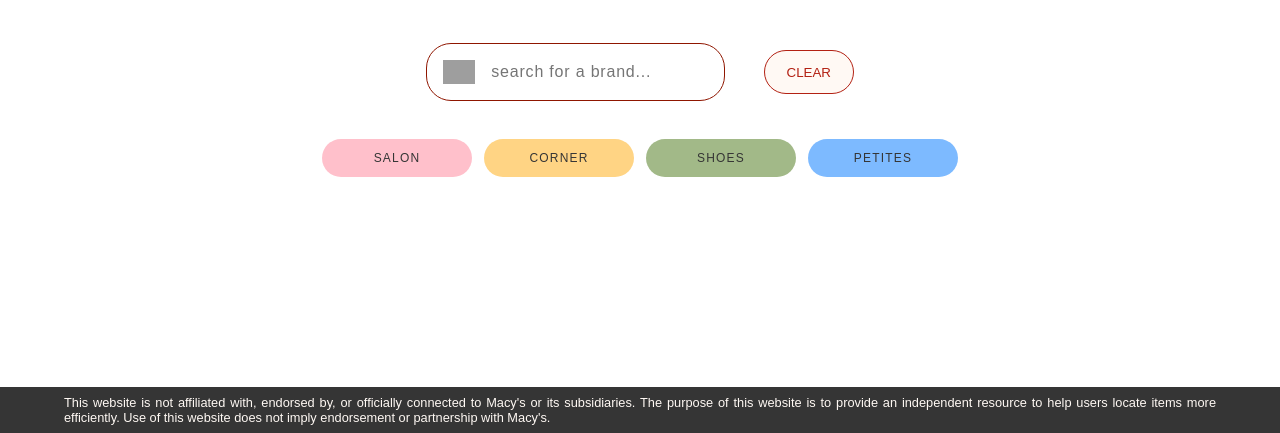
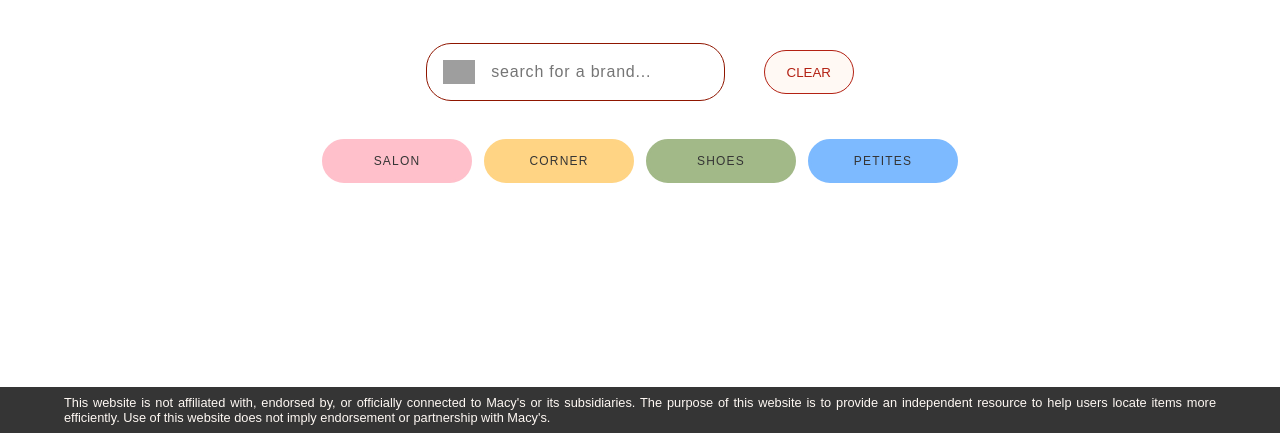
Before and after one commit to marisumidamiyashiro/macys-toy-stockrooms, a plain HTML site: page index.html in a window 1280 px wide. Shown: the part 367-800 px from the top of the page. Drawn offline with Linux system fonts and the light colour scheme; grey boxes are pictures that could not be loaded; a web font is replaced by a local one.

Commit message:
fixed sort button when active

```diff
--- a/scss/partials/_main.scss
+++ b/scss/partials/_main.scss
@@ -102,7 +102,6 @@
     button {
         padding: 1em;
         margin: .5em;
-        border: none;
         border-radius: 50px;
         width: 150px;
         font-size: 75%;
@@ -116,18 +115,22 @@
 
         &.salon {
             background-color: $salon-color;
+            border: 3px solid $salon-color;
         }
 
         &.corner {
             background-color: $corner-color;
+            border: 3px solid $corner-color;
         }
 
         &.womens {
             background-color: $shoes-color;
+            border: 3px solid $shoes-color;
         }
 
         &.petites {
             background-color: $petite-color;
+            border: 3px solid $petite-color;
         }
     }
 }
@@ -184,12 +187,13 @@
     }
 }
 
-// SELECTED SORTING ICON
+// ACTIVE ICON
 
 .stockroom-key {
 
     .active {
         background-color: $body-color !important;
+        transition: .2s all ease-in-out;
 
         &.salon {
             color: $salon-color;
```
Also changed, not shown: css/style.css.
